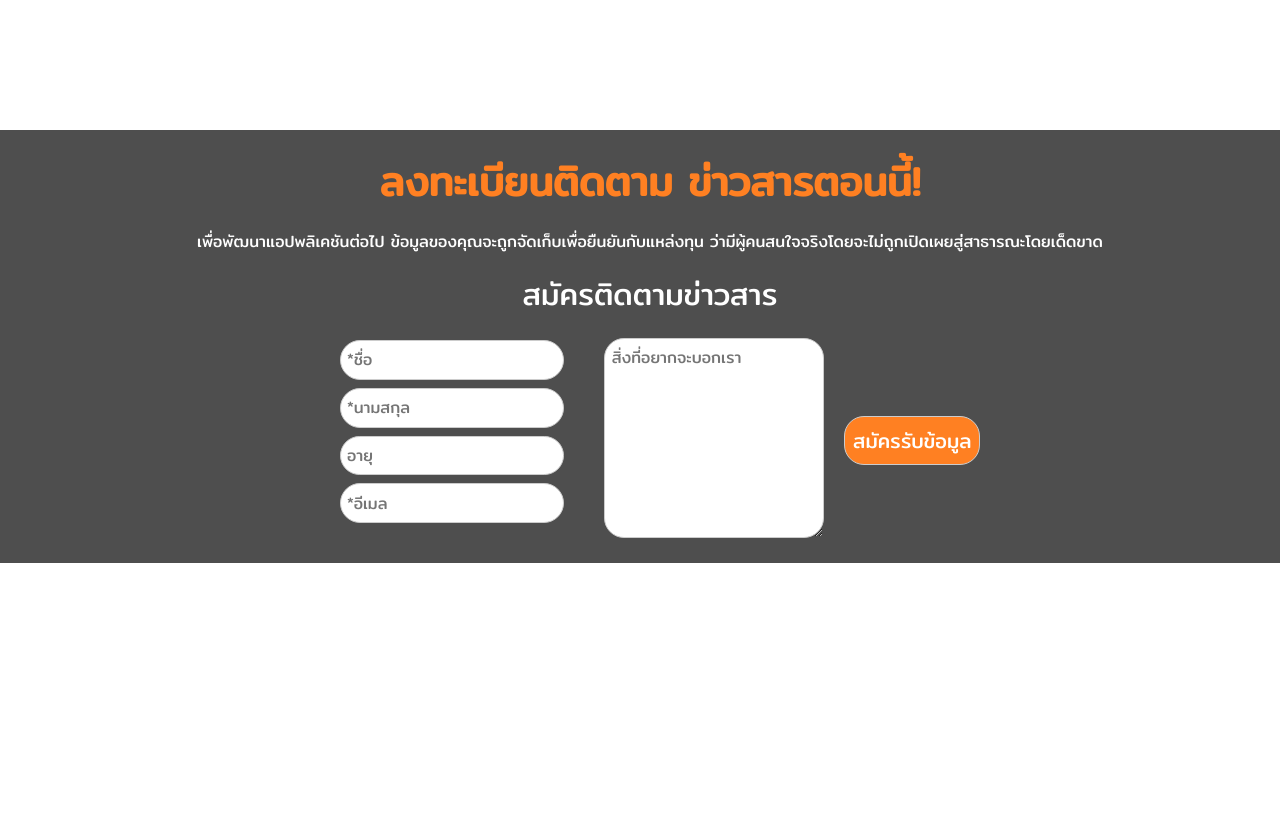
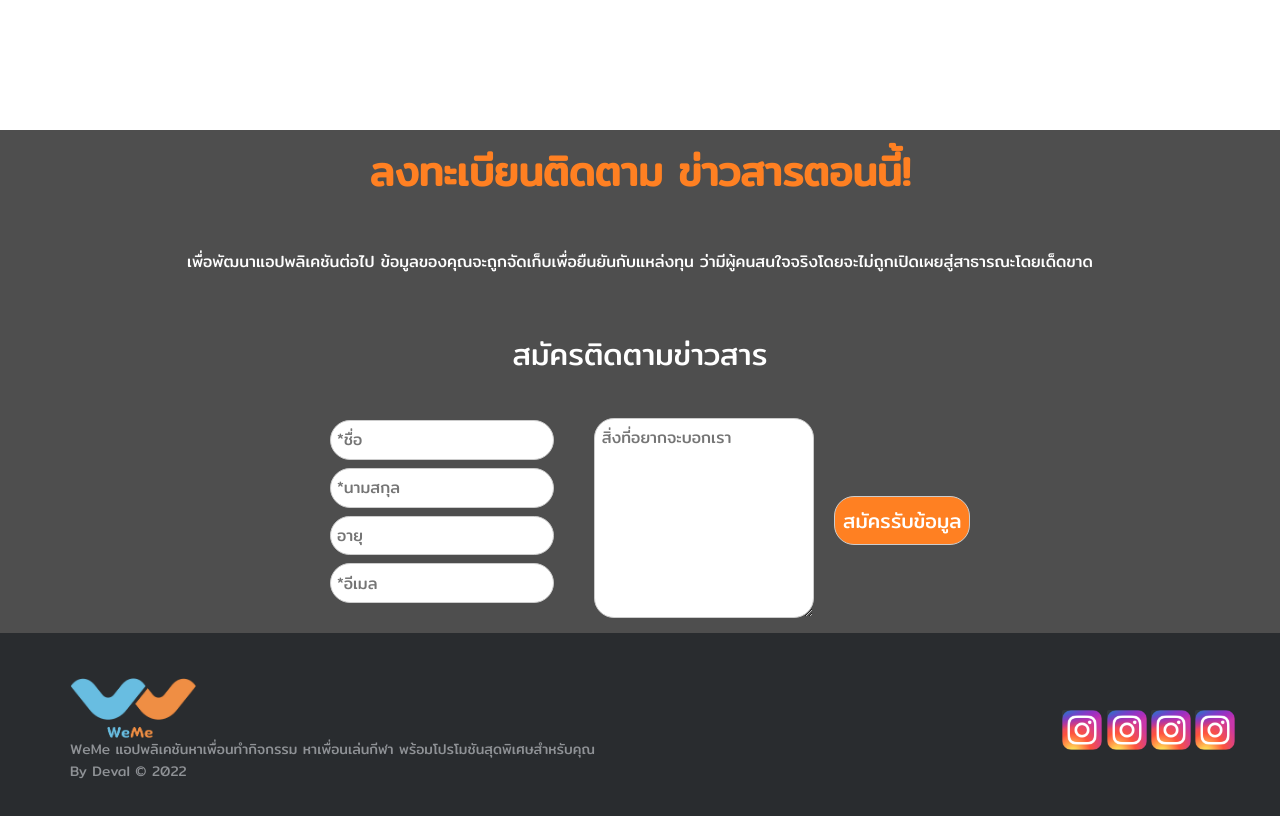
Before and after one commit to ZzMEGAzZ/WeMe_Landing_Page, a Svelte app: page / in a window 1280 px wide. Shown: the part 760-1576 px from the top of the page. Before the commit the page ends 1323 px from the top, so only its background shows below. Built offline with nearby package versions, Linux system fonts and the light colour scheme.

Commit message:
add footer

```diff
--- a/src/App.svelte
+++ b/src/App.svelte
@@ -10,6 +10,7 @@
 	import Contact from "./Contact.svelte";
 	import Donate from "./Donate.svelte";
 	import Subscribe from "./Subscribe.svelte";
+	import Footer from "./Footer.svelte";
 
 	// Import the functions you need from the SDKs you need
 	import { initializeApp } from "firebase/app";
@@ -43,8 +44,9 @@
 		<Nav />
 	</div>
 	<!--Nav Bar sticky-->
-
+	<div id="container">
 		<!--set page mode-->
+		<div id="content">
 			{#if $mode == "home"}
 				<div id="home">
 					<Home_1 />
@@ -70,8 +72,13 @@
 					<Contact />
 				</div>
 			{/if}
-	<!--set page mode-->
+		</div>
+	</div>
 </main>
+
+<div id="footer">
+	<Footer />
+</div>
 
 <style>
 	@import url("https://fonts.googleapis.com/css2?family=Mitr&family=Righteous&display=swap");
@@ -97,10 +104,20 @@
 		font-family: "Mitr", sans-serif;
 		width: 100vw;
 	}
+	#container {
+		position: relative;
+		min-height: 100vh;
+		background-color: var(--title-color-gray);
+	}
+
 	.sticky {
 		position: sticky;
 		top: 0;
 		z-index: 100;
+	}
+
+	#content {
+		background-color: white;
 	}
 
 	/* Hide scrollbar for Chrome, Safari and Opera */
--- a/src/Contact.svelte
+++ b/src/Contact.svelte
@@ -3,12 +3,12 @@
     <div class="container">
         <section id="IG" class="social">
             <p>Instragram</p>
-            <img src="img/IG-QR-Code.png" alt="QR-Payment" />
+            <img src="img/IG-QR-Code.png" alt="" />
         </section>
 
         <section id="FB" class="social">
             <p>Facebook</p>
-            <img src="img/IG-QR-Code.png" alt="QR-Payment" />
+            <img src="img/IG-QR-Code.png" alt="" />
         </section>
     </div>
 
--- a/src/Details.svelte
+++ b/src/Details.svelte
@@ -65,10 +65,11 @@
 </main>
 
 <style>
+
   main {
     font-size: 1.3rem;
   }
-  h1, h2, h3 {
+  h1 {
     color: var(--title-color-gray);
   }
 
--- /dev/null
+++ b/src/Footer.svelte
@@ -0,0 +1,91 @@
+<footer class="footer-distributed">
+    <div class="footer-right">
+        <a href={"https://www.instagram.com/bydeval/"} target="_blank"><img src="img/IG-Logo.png" alt=""/></a>
+        <a href={"https://www.instagram.com/bydeval/"} target="_blank"><img src="img/IG-Logo.png" alt=""/></a>
+        <a href={"https://www.instagram.com/bydeval/"} target="_blank"><img src="img/IG-Logo.png" alt=""/></a>
+        <a href={"https://www.instagram.com/bydeval/"} target="_blank"><img src="img/IG-Logo.png" alt=""/></a>
+    </div>
+
+    <div class="footer-left">
+        <img class="weme" src="img/Logo.png" alt="">
+        <p class="description">WeMe แอปพลิเคชันหาเพื่อนทำกิจกรรม หาเพื่อนเล่นกีฬา พร้อมโปรโมชันสุดพิเศษสำหรับคุณ</p>
+        <p>By Deval &copy; 2022</p>
+    </div>
+</footer>
+
+<style>
+    .footer-distributed {
+        display: flex;
+        flex-direction: column;
+        align-items: center;
+        bottom: 0;
+        background-color: #292c2f;
+        box-sizing: border-box;
+        width: 100%;
+        text-align: left;
+        padding: 45px 50px;
+    }
+
+    .footer-left {
+        display: flex;
+        flex-direction: column;
+        align-items: center;
+        justify-content: center;
+        padding-left: 20px;
+        padding-right: 20px;
+    }
+
+    .footer-distributed .footer-left p {
+        color: #8f9296;
+        font-size: 14px;
+        margin: 0;
+    }
+
+    .footer-distributed .footer-right {
+        float: right;
+        margin-top: 6px;
+        max-width: 180px;
+    }
+
+    .footer-distributed .footer-right a {
+        display: inline-block;
+        width: 35px;
+        height: 35px;
+        background-color: #33383b;
+        border-radius: 2px;
+        font-size: 20px;
+        color: #ffffff;
+        text-align: center;
+        line-height: 35px;
+        margin-left: 3px;
+        transition: all 0.25s;
+    }
+
+    .footer-distributed .footer-right a:hover {
+        transform: scale(1.1);
+        -webkit-transform: scale(1.1);
+    }
+
+    img {
+        width: 40px;
+        height: 40px;
+    }
+
+    .weme {
+        width: auto;
+        height: 60px;
+        text-align: center;
+    }
+
+    @media only screen and (min-width: 836px) {
+        .footer-left {
+            align-items: flex-start;
+        }
+
+        .footer-distributed {
+            flex-direction: row-reverse;
+            justify-content: space-between;
+            align-items: center;
+        }
+    }
+</style>
--- a/src/Subscribe.svelte
+++ b/src/Subscribe.svelte
@@ -108,8 +108,8 @@
 
 <style>
     main {
-        margin: 0 auto;
-        padding: 10px;
+        margin: 0;
+        padding: 0;
         width: 100%;
         text-align: center;
         background-color: var(--title-color-gray);
@@ -117,7 +117,8 @@
     }
 
     #caution {
-        margin: 10px 0;
+        padding: 10px;
+        margin: 0;
         font-size: 2.5rem;
         font-weight: bold;
         color: var(--primary-color-orange);
@@ -176,6 +177,11 @@
         color: rgb(0, 0, 0);
         display: none;
     }
+
+    p {
+        padding: 20px;
+        word-break: break-word;
+    }
     @media only screen and (min-width: 767px) {
         #container {
             flex-direction: row;
```
Also changed, not shown: public/img/IG-Logo.png (added). Lines whose indentation alone changed are shown as unchanged.
